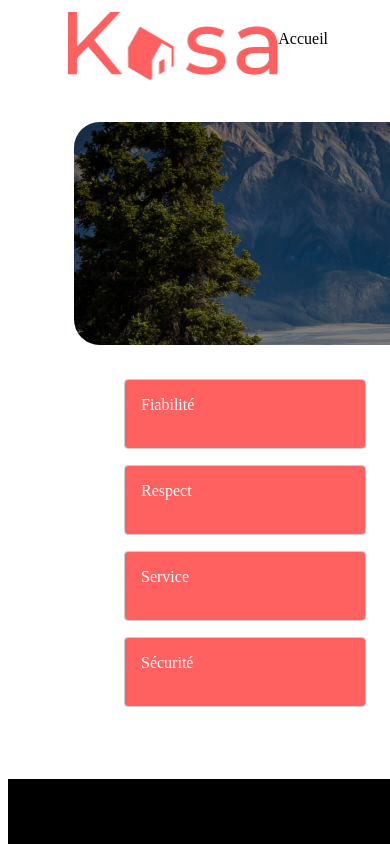
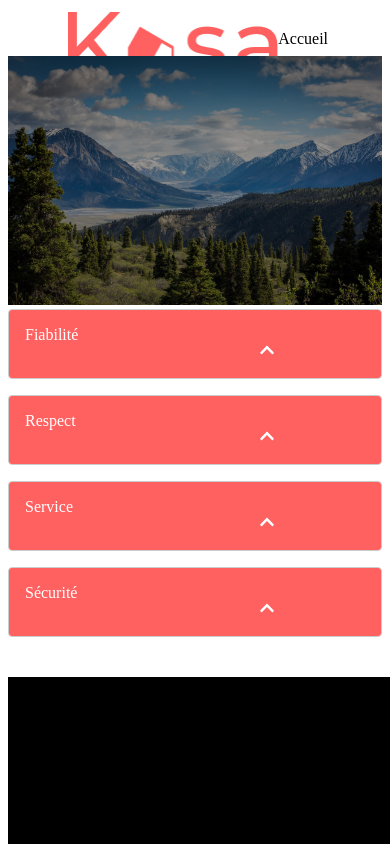
Before and after one commit to sarahiftsn/projet5KASAA, a React (Vite) app in the folder projetavecvite/: page /about in a window 390 px wide. Shown: the top 844 px of the page. Built offline with nearby package versions, Linux system fonts and the light colour scheme.

Commit message:
error404

```diff
--- a/projetavecvite/src/assets/Pages/About.scss
+++ b/projetavecvite/src/assets/Pages/About.scss
@@ -1,19 +1,40 @@
-.paysage img{
-    width:1240px;
-    height: 223px;
-     margin-top: 50px;
-     margin-left: 50px;
-     object-fit: cover;
-     border-radius: 1.6em;
-     filter: brightness(0.6);  // Réduit la luminosité à 70%
- }
- .dropdownn{
-    margin-left: 100px;
-    margin-top: 30px;
+.paysage img {
+   width: 77.5em; /* 1240px / 16px (base font size) */
+   height: 13.938em; /* 223px / 16px (base font size) */
+   margin-top: 3.125em; /* 50px / 16px (base font size) */
+   margin-left: 3.125em; /* 50px / 16px (base font size) */
+   object-fit: cover;
+   border-radius: 0.1em; /* 1.6px / 16px (base font size) */
+   filter: brightness(0.6); // Réduit la luminosité à 70%
+
+   @media screen and (max-width: 48em) { /* 768px / 16px (base font size) */
+     width: 100%; /* Pour remplir la largeur de l'écran */
+     height: auto;
+     margin-top: 0;
+     margin-left: 0;
+     border-radius: 0; /* Ajustement pour les petits écrans si nécessaire */
+   }
  }
 
- .dropdown-title{
-    display: flex;
-    justify-content: space-between;
-    color: white;
+ .dropdownn {
+   margin-left: 6.25em; /* 100px / 16px (base font size) */
+   margin-top: 1.875em; /* 30px / 16px (base font size) */
+
+   @media screen and (max-width: 48em) { /* 768px / 16px (base font size) */
+     margin-left: 0;
+     margin-top: 0;
+   }
  }
+
+ .dropdown-title {
+   display: flex;
+   justify-content: space-between;
+   color: white;
+ }
+
+ .main {
+   @media screen and (max-width: 48em) { /* 768px / 16px (base font size) */
+     margin-left: 0;
+     margin-top: 0;
+   }
+ }
--- a/projetavecvite/src/assets/Pages/Home.jsx
+++ b/projetavecvite/src/assets/Pages/Home.jsx
@@ -3,6 +3,7 @@ import Navbar from "../../components/Navbar";
 import Banner from "../../layout/Banner";
 import Cards from "../../components/Cards";
 import Footer from "../../layout/Footer";
+import "./Home.scss";
 
 
 
--- /dev/null
+++ b/projetavecvite/src/assets/Pages/Home.scss
@@ -0,0 +1,7 @@
+@media screen and (max-width: 768px) {
+
+    .card{
+      display: flex;
+      flex-direction: column;
+    }
+    }
--- a/projetavecvite/src/assets/Pages/Logements.scss
+++ b/projetavecvite/src/assets/Pages/Logements.scss
@@ -2,19 +2,19 @@
 
 
    .logement-pictures {
-     margin-top: 30px;
+     margin-top: 1.875em;
    }
 
    .title-host {
      display: flex;
      justify-content: space-between;
      align-items: center;
-     margin-top: 20px; // Ajustez si nécessaire
+     margin-top: 1.25em; // Ajustez si nécessaire
 
      .logement-title {
        font-size: 24px; // Ajustez selon vos besoins
        color:  #FF6060;
-      width: 500px;
+      width: 31.25em;
       height: 70
      }
 
@@ -29,11 +29,11 @@
          object-fit: cover;
 
          border-radius: 50%;
-         margin-left: 20px; // Espacement entre l'image et le nom
+         margin-left: 1.25em; // Espacement entre l'image et le nom
        }
 
        .host-name {
-         margin-left: 10px; // Espacement entre l'image et le nom
+         margin-left: 0.625em; // Espacement entre l'image et le nom
        }
      }
    }
@@ -54,13 +54,13 @@ ul {
 .logement-tags ul {
   display: flex;
   flex-wrap: wrap;
-  gap: 8px; /* Ajustez l'espacement entre les tags si nécessaire */
+  gap: 0.5em; /* Ajustez l'espacement entre les tags si nécessaire */
 }
 
 .logement-tags .tag {
   background-color: #FF6060; /* Couleur de fond des tags */
-  padding: 4px 8px; /* Ajustez le padding si nécessaire */
-  border-radius: 10px; /* Ajout d'arrondis aux coins */
+  padding: 0.25em 0.5em; /* Ajustez le padding si nécessaire */
+  border-radius: 0.625em; /* Ajout d'arrondis aux coins */
   color:white;
 }
 
@@ -81,8 +81,8 @@ ul {
 .details{
   display: flex;
   justify-content: space-between;
-  margin-bottom: 5px;
-  margin-top: 30px;
+  margin-bottom: 0.313em;
+  margin-top: 1.875em;
 
 }
 .Description  .dropdown-body{
@@ -92,15 +92,14 @@ ul {
 .logement-equipments .dropdown-body{
   color: black;
 }
-.Description  .dropdown-icon{
-  margin-left: 500px;
+.Description .dropdown-icon {
+  margin-left: 31.25em; /* 500px / 16px (base font size) */
   color: white;
-  margin-bottom: 30px;
+  margin-bottom: 1.875em; /* 30px / 16px (base font size) */
 }
-.logement-equipments .dropdown-icon{
 
-  margin-left: 500px;
+.logement-equipments .dropdown-icon {
+  margin-left: 31.25em; /* 500px / 16px (base font size) */
   color: white;
-
-  margin-bottom: 30px;
+  margin-bottom: 1.875em; /* 30px / 16px (base font size) */
 }
--- a/projetavecvite/src/assets/Pages/Page404.jsx
+++ b/projetavecvite/src/assets/Pages/Page404.jsx
@@ -1,5 +1,7 @@
 import React from 'react';
 import Logements from './Logements';
+import { Link } from 'react-router-dom';
+import "./Page404.scss";
 
 
 
@@ -9,8 +11,10 @@ function Error () {
       <>
       <div className='img'>
       <img src="/404.png" alt="error" />
+      </div>
+      <div className='texts'>
       <p>Oups! La page que vous demandez n'existe pas</p>
-      <p>Retourner sur la page d’accueil</p>
+
       </div>
       </>
     );
--- /dev/null
+++ b/projetavecvite/src/assets/Pages/Page404.scss
@@ -0,0 +1,10 @@
+.img{
+    margin-top: 40px;
+    width: 597px;
+    height: 263px;
+    margin-left: 260px;
+}
+.texts p{
+    width: 872px;
+    margin-left: 400px;
+}
--- a/projetavecvite/src/components/Cards.scss
+++ b/projetavecvite/src/components/Cards.scss
@@ -1,21 +1,21 @@
-$card-width: 340px;
-$card-height: 340px;
+$card-width: 21.25em;
+$card-height: 21.25em;
 $card-bg-color: #F6F6F6;
 $card-border-color: #ccc;
-$card-border-radius: 8px;
-$card-box-shadow: 0 4px 8px rgba(0, 0, 0, 0.1);
-$gap: 20px;
-$margin-left: 70px;
-$margin-top: 30px;
-$card-content-padding: 1px;
+$card-border-radius: 0.5em;
+$card-box-shadow: 0 0.25em 0.5em rgba(0, 0, 0, 0.1);
+$gap: 1.25em;
+$margin-left: 4.375em;
+$margin-top: 1.875em;
+$card-content-padding: 0.063em;
 $card-title-bg: rgba(0, 0, 0, 0.3); // Background color for the title
 $card-title-color: #fff; // Title text color
 
 .cards {
-  width: 1200px;
+  width: 75em;
   background-color: $card-bg-color;
-  border: 1px solid $card-bg-color;
-  border-radius: 20px;
+  border: 0.063em solid $card-bg-color;
+  border-radius: 1.25em;
   margin-left: $margin-left;
   margin-top: $margin-top;
   display: flex;
@@ -23,13 +23,13 @@ $card-title-color: #fff; // Title text color
   gap: $gap; // Espacement entre les cartes
 
   .card {
-    border: 1px solid $card-border-color;
+    border: 0.063em solid $card-border-color;
     border-radius: $card-border-radius;
     width: $card-width;
     height: $card-height;
     box-shadow: $card-box-shadow;
-    margin-left: 30px;
-    margin-top: 30px;
+    margin-left: 1.875em;
+    margin-top: 1.975em;
     position: relative; // Ajouter cette ligne
 
     &-image {
@@ -57,3 +57,24 @@ $card-title-color: #fff; // Title text color
     }
   }
 }
+
+@media screen and (max-width: 768px) {
+  .cards {
+    width: 100%; // La largeur prend tout l'espace disponible
+
+    align-items: center; // Centrer les cartes horizontalement
+    margin-left: 400px; // Supprimer le margin-left pour les petits écrans
+    margin-top: $gap; // Utiliser l'espacement comme marge supérieure
+  }
+
+  .card {
+    width: 100%; // La largeur prend tout l'espace disponible
+    margin-left: 0; // Supprimer le margin-left pour les petits écrans
+    margin-top: $gap; // Utiliser l'espacement comme marge supérieure
+
+    &-image {
+      width: 46em;
+    height: 11em;
+    }
+  }
+}
--- a/projetavecvite/src/components/Dropdown.scss
+++ b/projetavecvite/src/components/Dropdown.scss
@@ -1,7 +1,7 @@
 .dropdown {
-    margin-bottom: 1rem;
-    border: 1px solid #ccc;
-    border-radius: 4px;
+  margin-bottom: 1rem; /* Gardé en rem car cela semble approprié pour l'espacement */
+  border: 0.063em solid #ccc; /* 1px / 16px (base font size) */
+  border-radius: 0.25em; /* 4px / 16px (base font size) */
   overflow: hidden;
 
   &.open .dropdown-body {
@@ -10,24 +10,33 @@
 
   .dropdown-header {
     background-color: #FF6060;
-      padding: 1rem;
+    padding: 1em; /* Utilisation de 'em' pour maintenir une taille relative */
     cursor: pointer;
-
-
-
   }
 
   .dropdown-body {
     display: none;
-      padding: 1rem;
+    padding: 1em; /* Utilisation de 'em' pour maintenir une taille relative */
   }
 }
-  .dropdown-icon{
-    margin-left: 1100px;
+
+.dropdown-icon {
+  margin-left: 68.75em; /* 1100px / 16px (base font size) */
   color: white;
-    margin-top: -60px;
+  margin-top: -3.75em; /* -60px / 16px (base font size) */
 }
 
-  .dropdown-header title{
-    margin-top: 50px;
+.dropdown-header title {
+  margin-top: 3.125em; /* 50px / 16px (base font size) */
 }
+
+@media screen and (max-width: 48em) { /* 768px / 16px (base font size) */
+  .dropdown-icon {
+    margin-left: 68.75%; /* 1100px / 16px (base font size) */
+    margin-top: -3.75em; /* -60px / 16px (base font size) */
+  }
+
+  .dropdown-header title {
+    margin-top: 3.125em; /* 50px / 16px (base font size) */
+  }
+}
--- a/projetavecvite/src/layout/Banner.scss
+++ b/projetavecvite/src/layout/Banner.scss
@@ -37,3 +37,13 @@ font-weight: 700;
 font-size: 46px;
 color: #FFFFFF; /* Couleur du texte */
 }
+@media screen and (max-width: 768px) {
+  .bannière {
+    /* Définir l'image de fond */
+
+    width: 740px;
+    height: 170px;
+    margin-left: 130px;
+
+  }
+}
--- a/projetavecvite/src/layout/Main.scss
+++ b/projetavecvite/src/layout/Main.scss
@@ -1,7 +1,12 @@
-.main {
+
+  .main {
     padding: 2rem 3rem;
     min-height: 60vh;
-    @media screen and (width <= 768px) {
-      padding: 1rem;
+
+    @media screen and (max-width: 768px) {
+      max-width: 23.4375em;
+      min-width: 20em;
+      padding: 0em 0em;
+      align-items: center;
     }
   }
```
Lines whose indentation alone changed are shown as unchanged.
